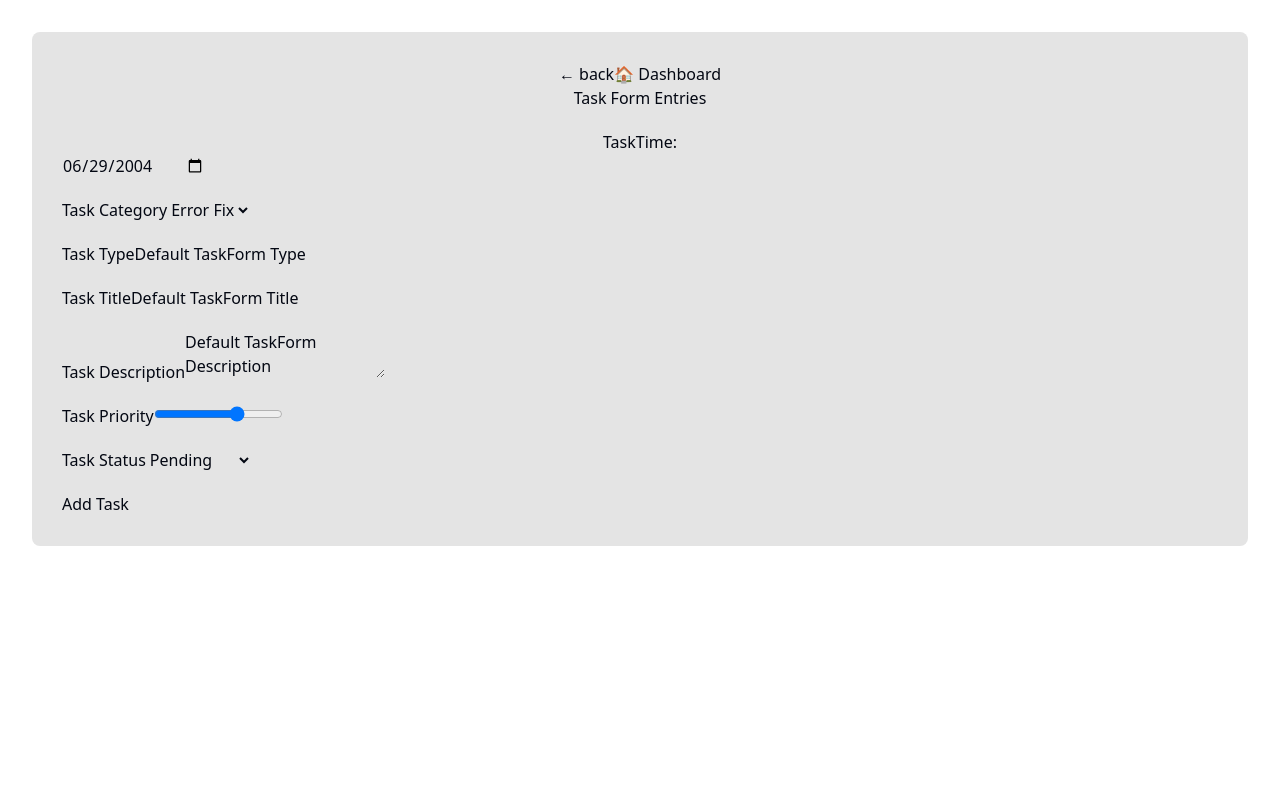
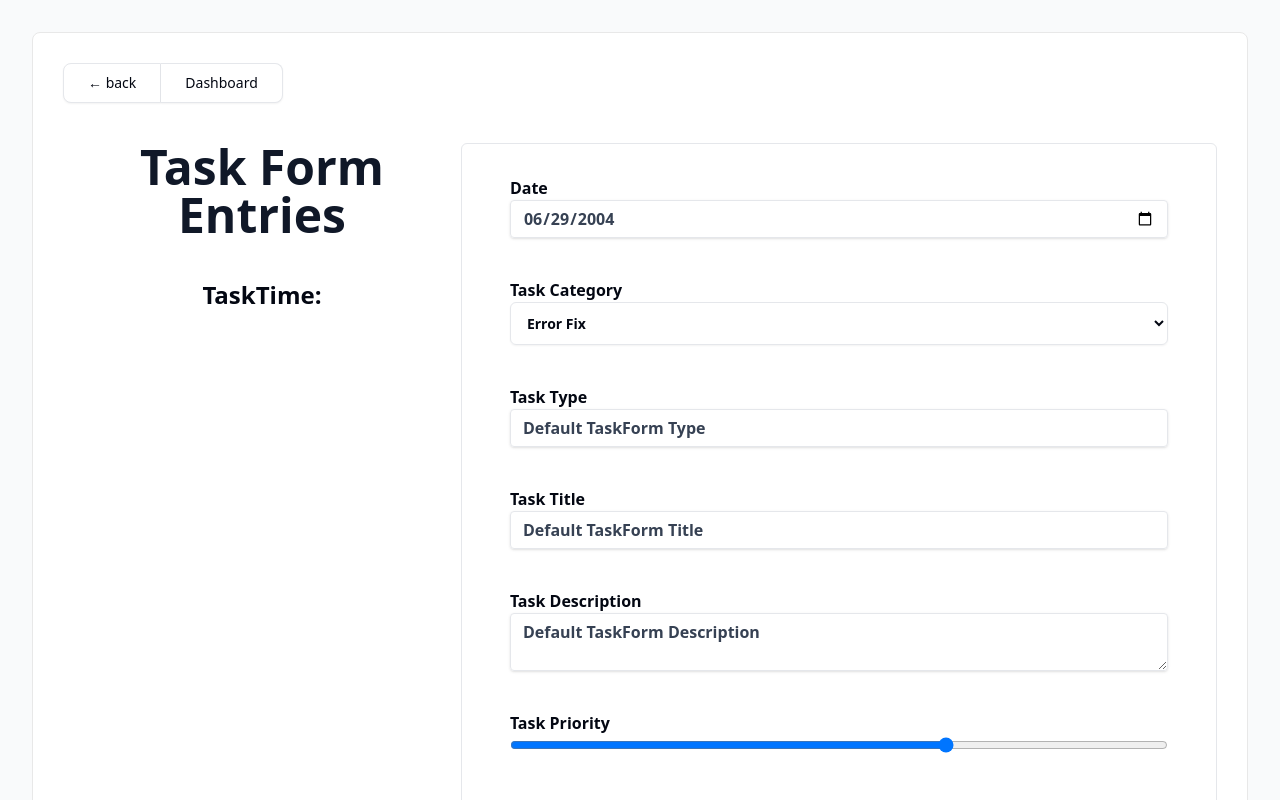
Before and after one commit to tarasinghrajput/Task-Tracker, a React (Vite) app in the folder client/: page /taskForm in a window 1280 px wide. Shown: the top 800 px of the page. Built offline with nearby package versions, Linux system fonts and the light colour scheme; no server answers.

Commit message:
complete the UI of the app

```diff
--- a/client/package.json
+++ b/client/package.json
@@ -10,6 +10,7 @@
     "preview": "vite preview"
   },
   "dependencies": {
+    "@radix-ui/react-separator": "^1.1.8",
     "@radix-ui/react-slot": "^1.2.4",
     "@tailwindcss/vite": "^4.1.18",
     "class-variance-authority": "^0.7.1",
--- a/client/src/App.css
+++ b/client/src/App.css
@@ -3,6 +3,10 @@
   margin: 0 auto;
   padding: 2rem;
   text-align: center;
+}
+
+body {
+  background-color: oklch(98.5% .002 247.839);
 }
 
 .logo {
@@ -41,37 +45,38 @@
   color: #888;
 }
 
-.timerControls {
-  margin-top: 80px;
+.taskTimer {
+  height: auto;
+  width: auto;
+  margin: 25vh;
 }
 
-.timerControls button {
-  padding: 0;
-  background-color: transparent;
-  margin-right: 20px;
-}
-
-.timerControls button:hover {
-  border: none;
-  background-color: transparent;
+.timeHeading h2 {
+  font-size: 72px;
 }
 
 .timerControls img {
   color: black;
   height: 30px;
-  padding: 0;
+  padding: 6px;
+}
+.timerControls {
+  margin: 40px 0px;
+  display: flex;
+  justify-content: center;
 }
 
+.taskTimerNextBtn {
+  cursor: pointer;
+}
 .taskFormSection {
-  background-color: #e4e4e4;
   padding: 30px;
   border-radius: 8px;
+  background-color: white;
+  border: 1px solid #e8e8e8;
 }
 
-.taskFormSection h2 {
-  margin: 0px 0px 20px 0px;
-}
-
+/*
 .tf-form  form{
   display: flex;
   flex-direction: column;
@@ -81,7 +86,7 @@
 
 section > button {
   margin-top: 20px;
-}
+} */
 
 /* Login Form Starting */
 .loginFormSection {
--- a/client/src/components/TaskDashbord.jsx
+++ b/client/src/components/TaskDashbord.jsx
@@ -1,44 +1,68 @@
 // import { useState, useEffect } from 'react'
 import { Link } from 'react-router-dom'
 import { Button } from "@/components/ui/button"
+import {
+    Table,
+    TableBody,
+    TableCaption,
+    TableCell,
+    TableHead,
+    TableHeader,
+    TableRow,
+} from "@/components/ui/table"
 
 
 function TaskDashboard() {
-    const tasks = []
-    if (localStorage.length > 0) {
-        tasks.push(JSON.parse(localStorage.getItem('task')))
-    }
+    const tasks = [{
+        id: Date.now(),
+        taskTimeElapsed: '00:00:50',
+        taskDate: "25 Jun 2025",
+        taskCategory: "Error Fix",
+        taskType: "SEO",
+        taskTitle: "Blog SEO Revamp",
+        taskDescription: "Revamped the whole 231 blog' SEO",
+        taskPriority: 1,
+        taskStatus: "Completed"
+    }]
+    // if (localStorage.length > 0) {
+    //     tasks.push(JSON.parse(localStorage.getItem('task')))
+    // }
 
     return (
 
-        <div className="flex min-h-svh flex-col items-center justify-center">
-            <section className="taskDashboardSection">
+        <div className="flex flex-col items-center justify-center">
+            <section className="taskDashboardSection flex flex-col p-10 rounded-sm bg-white border border-[#e8e8e8] w-full h-180">
+                <div className="flex w-full flex-row justify-between border-b-2 pb-2 mb-8">
+                    <h2 className="text-heading gray-800 text-3xl font-semibold mb-4">Task List</h2>
+                    <Button asChild>
+                        <Link to="/taskTimer">+ Add Task</Link>
+                    </Button>
+                </div>
                 <div className="taskDashboardList">
-                    <h2>Task List</h2>
-                    <hr />
                     {!tasks ?
-                        <table className="taskList" border="5">
-                            <tbody>
-                                <tr>
-                                    <th>Date</th>
-                                    <th>Title</th>
-                                    <th>Time Elapsed</th>
-                                </tr>
-                                {tasks[0].map(task => (
-                                    <tr key={task.id}>
-                                        <td>{task.taskDate}</td>
-                                        <td>{task.taskTitle}</td>
-                                        <td>{task.taskTimeElapsed}</td>
-                                    </tr>
-                                ))
-                                }
-                            </tbody>
-                        </table> : <p>No Tasks Added</p>
+                        <Table>
+                            <TableCaption>A list of your tasks.</TableCaption>
+                            <TableHeader>
+                                <TableRow>
+                                    <TableHead className="w-[100px]">Date</TableHead>
+                                    <TableHead>Task Title</TableHead>
+                                    <TableHead className="text-right">Time Elapsed</TableHead>
+                                </TableRow>
+                            </TableHeader>
+                            <TableBody>
+                                tasks.map((task) => {
+                                    <TableRow key={task.id}>
+                                        <TableCell className="font-medium">{task.taskDate}</TableCell>
+                                        <TableCell>{task.taskTitle}</TableCell>
+                                        <TableCell className="text-right">{task.taskTimeElapsed}</TableCell>
+                                    </TableRow>
+                                })
+                            </TableBody>
+                        </Table>
+
+                        : <p>No tasks added yet.</p>
                     }
                 </div>
-                <Button asChild>
-                    <Link to="/taskTimer">+ Add Task</Link>
-                </Button>
             </section>
         </div>
     )
--- a/client/src/components/TaskForm.jsx
+++ b/client/src/components/TaskForm.jsx
@@ -1,9 +1,14 @@
 // import { useState, useEffect, useRef } from 'react'
-import { useNavigate, useLocation } from 'react-router-dom'
+import { useLocation, Link } from 'react-router-dom'
 import { ToastContainer, toast } from 'react-toastify'
+import {
+    ButtonGroup,
+    ButtonGroupSeparator,
+    ButtonGroupText,
+} from "@/components/ui/button-group"
+import { Button } from "@/components/ui/button"
 
 function TaskForm() {
-    const navigate = useNavigate()
     const location = useLocation()
     const receivedState = location.state
     const tasks = JSON.parse(localStorage.getItem('task')) || []
@@ -29,52 +34,62 @@ function TaskForm() {
     }
 
     return (
-        <section className="taskFormSection">
+        <section className="taskFormSection flex flex-row items-stretch justify-between">
             <div className="tf-heading">
                 <nav>
-                    <button onClick={() => navigate('/taskTimer')}>&larr; back</button>
-                    <button onClick={() => navigate('/')}>&#127968; Dashboard</button>
+                    <ButtonGroup>
+                        <Button asChild variant="outline" size="lg">
+                            <Link to="/taskTimer">&larr; back</Link>
+                        </Button>
+                        <Button asChild variant="outline" size="lg">
+                            <Link to="/">Dashboard</Link>
+                        </Button>
+                    </ButtonGroup>
                 </nav>
-                <h2>Task Form Entries</h2>
-                <h3>TaskTime: {receivedState}</h3>
+                <h2 className="text-5xl font-bold text-gray-900 mt-10 mb-10">Task Form Entries</h2>
+                <h3 className="text-2xl font-semibold">TaskTime: {receivedState}</h3>
             </div>
-            <div className="tf-form">
-                <form onSubmit={handleTaskFormData} id='tf-form'>
-                    <input type="date" name="tf-date" defaultValue="2004-06-29" />
-                    <input type="hidden" name="tf-timeElapsed" value={receivedState} />
-                    <label htmlFor="tf-taskCategory">
+            <div className="tf-form border-1 border-solid py-8 px-12 mt-20 w-200 rounded-sm">
+                <form onSubmit={handleTaskFormData} id='tf-form' className="flex flex-col justify-center gap-8">
+                    <label htmlFor="tf-date" className="flex flex-col items-start mb-2 text-l font-semibold">
+                        Date <input type="date" name="tf-date" defaultValue="2004-06-29" className="shadow appearance-none border rounded w-full py-2 px-3 text-gray-700 leading-tight focus:outline-none focus:shadow-outline"/>
+                    </label>
+                    <label htmlFor="tf-timeElapsed" className="hidden">
+                        Time Elapsed <input type="hidden" name="tf-timeElapsed" value={receivedState} className="shadow appearance-none border rounded w-full py-2 px-3 text-gray-700 leading-tight focus:outline-none focus:shadow-outline"/>
+                    </label>
+                    <label htmlFor="tf-taskCategory" className="flex flex-col items-start mb-2 text-l font-semibold">
                         Task Category
-                        <select name="tf-taskCategory" id="tf-taskCategory">
+                        <select name="tf-taskCategory" id="tf-taskCategory" className="block w-full px-3 py-2.5 bg-neutral-secondary-medium border border-default-medium text-heading text-sm rounded-sm focus:ring-brand focus:border-brand shadow-xs">
                             <option value="error-fix" defaultValue>Error Fix</option>
                             <option value="seo">SEO</option>
                         </select>
                     </label>
-                    <label htmlFor="tf-taskType">
+                    <label htmlFor="tf-taskType" className="flex flex-col items-start mb-2 text-l font-semibold">
                         Task Type
-                        <input type="text" name="tf-taskType" id="tf-taskType" defaultValue="Default TaskForm Type" />
+                        <input type="text" name="tf-taskType" id="tf-taskType" defaultValue="Default TaskForm Type" className="shadow appearance-none border rounded w-full py-2 px-3 text-gray-700 leading-tight focus:outline-none focus:shadow-outline placeholder-gray-400"/>
                     </label>
-                    <label htmlFor="tf-taskTitle">
+                    <label htmlFor="tf-taskTitle" className="flex flex-col items-start mb-2 text-l font-semibold">
                         Task Title
-                        <input type="text" name="tf-taskTitle" id="tf-taskTitle" defaultValue="Default TaskForm Title" />
+                        <input type="text" name="tf-taskTitle" id="tf-taskTitle" defaultValue="Default TaskForm Title" className="shadow appearance-none border rounded w-full py-2 px-3 text-gray-700 leading-tight focus:outline-none focus:shadow-outline placeholder-gray-400"/>
                     </label>
-                    <label htmlFor="tf-taskDescription">
+                    <label htmlFor="tf-taskDescription" className="flex flex-col items-start mb-2 text-l font-semibold">
                         Task Description
-                        <textarea name="tf-taskDescription" id="tf-taskDescription" defaultValue="Default TaskForm Description"></textarea>
+                        <textarea name="tf-taskDescription" id="tf-taskDescription" defaultValue="Default TaskForm Description" className="shadow appearance-none border rounded w-full py-2 px-3 text-gray-700 leading-tight focus:outline-none focus:shadow-outline"></textarea>
                     </label>
-                    <label htmlFor="tf-taskPriority">
+                    <label htmlFor="tf-taskPriority" className="flex flex-col items-start mb-2 text-l font-semibold">
                         Task Priority
-                        <input type="range" name="tf-taskPriority" id="tf-taskPriority" min="0" max="3" step="1" />
+                        <input type="range" name="tf-taskPriority" id="tf-taskPriority" min="0" max="3" step="1" className="w-full h-5"/>
                     </label>
-                    <label htmlFor="tf-taskStatus">
+                    <label htmlFor="tf-taskStatus" className="flex flex-col items-start mb-2 text-l font-semibold">
                         Task Status
-                        <select name="tf-taskStatus" id="tf-taskStatus">
+                        <select name="tf-taskStatus" id="tf-taskStatus" className="block w-full px-3 py-2.5 bg-neutral-secondary-medium border border-default-medium text-heading text-sm rounded-sm focus:ring-brand focus:border-brand shadow-xs">
                             <option value="pending">Pending</option>
                             <option value="in-progress" defaultValue>In Progress</option>
                             <option value="completed">Completed</option>
                             <option value="on-hold">On Hold</option>
                         </select>
                     </label>
-                    <input type="submit" value="Add Task" />
+                    <input type="submit" value="Add Task" className="bg-gray-800 text-white p-2 rounded-sm cursor-pointer hover:bg-gray-700" />
                 </form>
             </div>
             <ToastContainer />
--- /dev/null
+++ b/client/src/components/ui/button-group.jsx
@@ -0,0 +1,78 @@
+import { Slot } from "@radix-ui/react-slot"
+import { cva } from "class-variance-authority";
+
+import { cn } from "@/lib/utils"
+import { Separator } from "@/components/ui/separator"
+
+const buttonGroupVariants = cva(
+  "flex w-fit items-stretch [&>*]:focus-visible:z-10 [&>*]:focus-visible:relative [&>[data-slot=select-trigger]:not([class*='w-'])]:w-fit [&>input]:flex-1 has-[select[aria-hidden=true]:last-child]:[&>[data-slot=select-trigger]:last-of-type]:rounded-r-md has-[>[data-slot=button-group]]:gap-2",
+  {
+    variants: {
+      orientation: {
+        horizontal:
+          "[&>*:not(:first-child)]:rounded-l-none [&>*:not(:first-child)]:border-l-0 [&>*:not(:last-child)]:rounded-r-none",
+        vertical:
+          "flex-col [&>*:not(:first-child)]:rounded-t-none [&>*:not(:first-child)]:border-t-0 [&>*:not(:last-child)]:rounded-b-none",
+      },
+    },
+    defaultVariants: {
+      orientation: "horizontal",
+    },
+  }
+)
+
+function ButtonGroup({
+  className,
+  orientation,
+  ...props
+}) {
+  return (
+    <div
+      role="group"
+      data-slot="button-group"
+      data-orientation={orientation}
+      className={cn(buttonGroupVariants({ orientation }), className)}
+      {...props} />
+  );
+}
+
+function ButtonGroupText({
+  className,
+  asChild = false,
+  ...props
+}) {
+  const Comp = asChild ? Slot : "div"
+
+  return (
+    <Comp
+      className={cn(
+        "bg-muted flex items-center gap-2 rounded-md border px-4 text-sm font-medium shadow-xs [&_svg]:pointer-events-none [&_svg:not([class*='size-'])]:size-4",
+        className
+      )}
+      {...props} />
+  );
+}
+
+function ButtonGroupSeparator({
+  className,
+  orientation = "vertical",
+  ...props
+}) {
+  return (
+    <Separator
+      data-slot="button-group-separator"
+      orientation={orientation}
+      className={cn(
+        "bg-input relative !m-0 self-stretch data-[orientation=vertical]:h-auto",
+        className
+      )}
+      {...props} />
+  );
+}
+
+export {
+  ButtonGroup,
+  ButtonGroupSeparator,
+  ButtonGroupText,
+  buttonGroupVariants,
+}
--- /dev/null
+++ b/client/src/components/ui/separator.jsx
@@ -0,0 +1,25 @@
+import * as React from "react"
+import * as SeparatorPrimitive from "@radix-ui/react-separator"
+
+import { cn } from "@/lib/utils"
+
+function Separator({
+  className,
+  orientation = "horizontal",
+  decorative = true,
+  ...props
+}) {
+  return (
+    <SeparatorPrimitive.Root
+      data-slot="separator"
+      decorative={decorative}
+      orientation={orientation}
+      className={cn(
+        "bg-border shrink-0 data-[orientation=horizontal]:h-px data-[orientation=horizontal]:w-full data-[orientation=vertical]:h-full data-[orientation=vertical]:w-px",
+        className
+      )}
+      {...props} />
+  );
+}
+
+export { Separator }
--- /dev/null
+++ b/client/src/components/ui/table.jsx
@@ -0,0 +1,121 @@
+import * as React from "react"
+
+import { cn } from "@/lib/utils"
+
+function Table({
+  className,
+  ...props
+}) {
+  return (
+    <div data-slot="table-container" className="relative w-full overflow-x-auto">
+      <table
+        data-slot="table"
+        className={cn("w-full caption-bottom text-sm", className)}
+        {...props} />
+    </div>
+  );
+}
+
+function TableHeader({
+  className,
+  ...props
+}) {
+  return (
+    <thead
+      data-slot="table-header"
+      className={cn("[&_tr]:border-b", className)}
+      {...props} />
+  );
+}
+
+function TableBody({
+  className,
+  ...props
+}) {
+  return (
+    <tbody
+      data-slot="table-body"
+      className={cn("[&_tr:last-child]:border-0", className)}
+      {...props} />
+  );
+}
+
+function TableFooter({
+  className,
+  ...props
+}) {
+  return (
+    <tfoot
+      data-slot="table-footer"
+      className={cn("bg-muted/50 border-t font-medium [&>tr]:last:border-b-0", className)}
+      {...props} />
+  );
+}
+
+function TableRow({
+  className,
+  ...props
+}) {
+  return (
+    <tr
+      data-slot="table-row"
+      className={cn(
+        "hover:bg-muted/50 data-[state=selected]:bg-muted border-b transition-colors",
+        className
+      )}
+      {...props} />
+  );
+}
+
+function TableHead({
+  className,
+  ...props
+}) {
+  return (
+    <th
+      data-slot="table-head"
+      className={cn(
+        "text-foreground h-10 px-2 text-left align-middle font-medium whitespace-nowrap [&:has([role=checkbox])]:pr-0 [&>[role=checkbox]]:translate-y-[2px]",
+        className
+      )}
+      {...props} />
+  );
+}
+
+function TableCell({
+  className,
+  ...props
+}) {
+  return (
+    <td
+      data-slot="table-cell"
+      className={cn(
+        "p-2 align-middle whitespace-nowrap [&:has([role=checkbox])]:pr-0 [&>[role=checkbox]]:translate-y-[2px]",
+        className
+      )}
+      {...props} />
+  );
+}
+
+function TableCaption({
+  className,
+  ...props
+}) {
+  return (
+    <caption
+      data-slot="table-caption"
+      className={cn("text-muted-foreground mt-4 text-sm", className)}
+      {...props} />
+  );
+}
+
+export {
+  Table,
+  TableHeader,
+  TableBody,
+  TableFooter,
+  TableHead,
+  TableRow,
+  TableCell,
+  TableCaption,
+}
```
Also changed, not shown: client/src/components/TaskTimer.jsx (+25 -17 lines), 1 other file (tests, documents, lock files or other folders).
